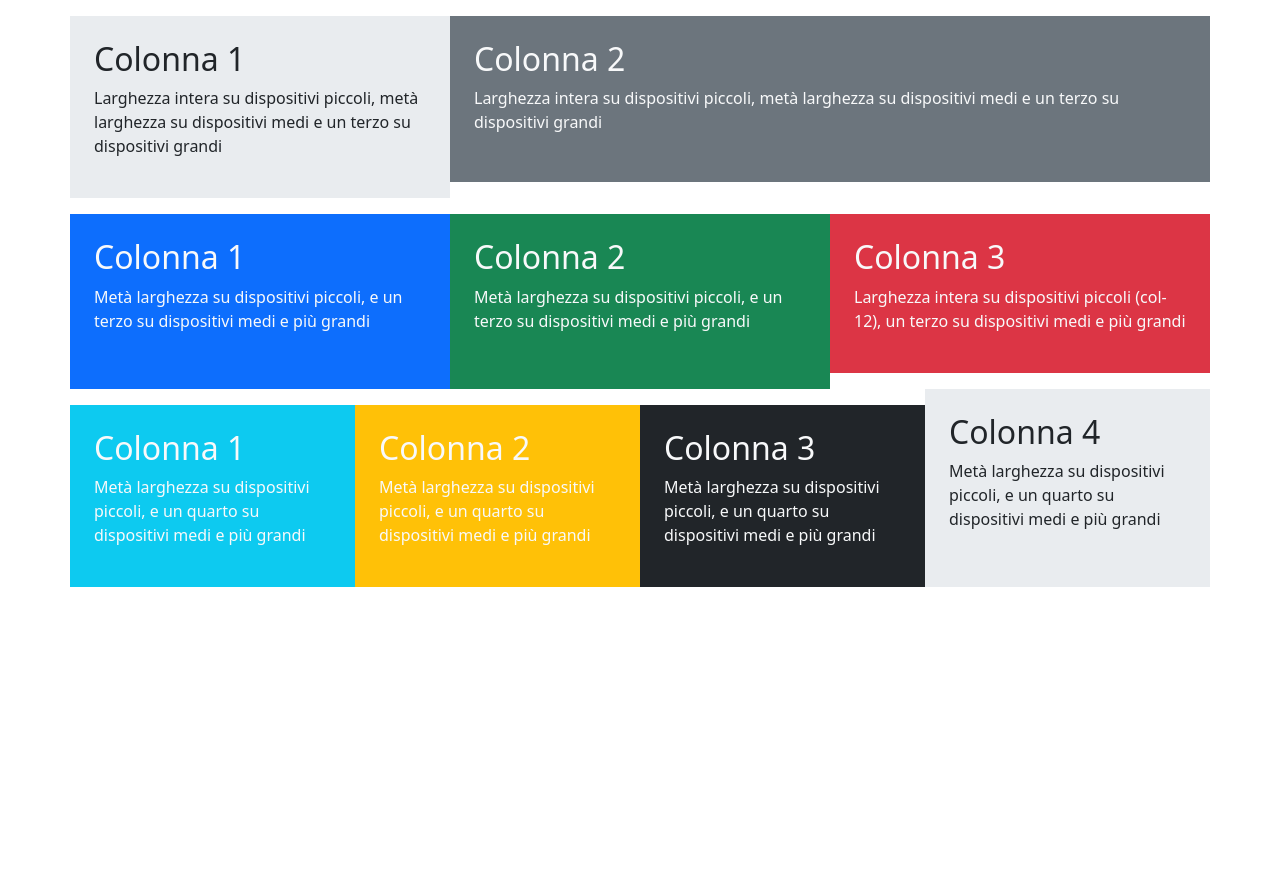
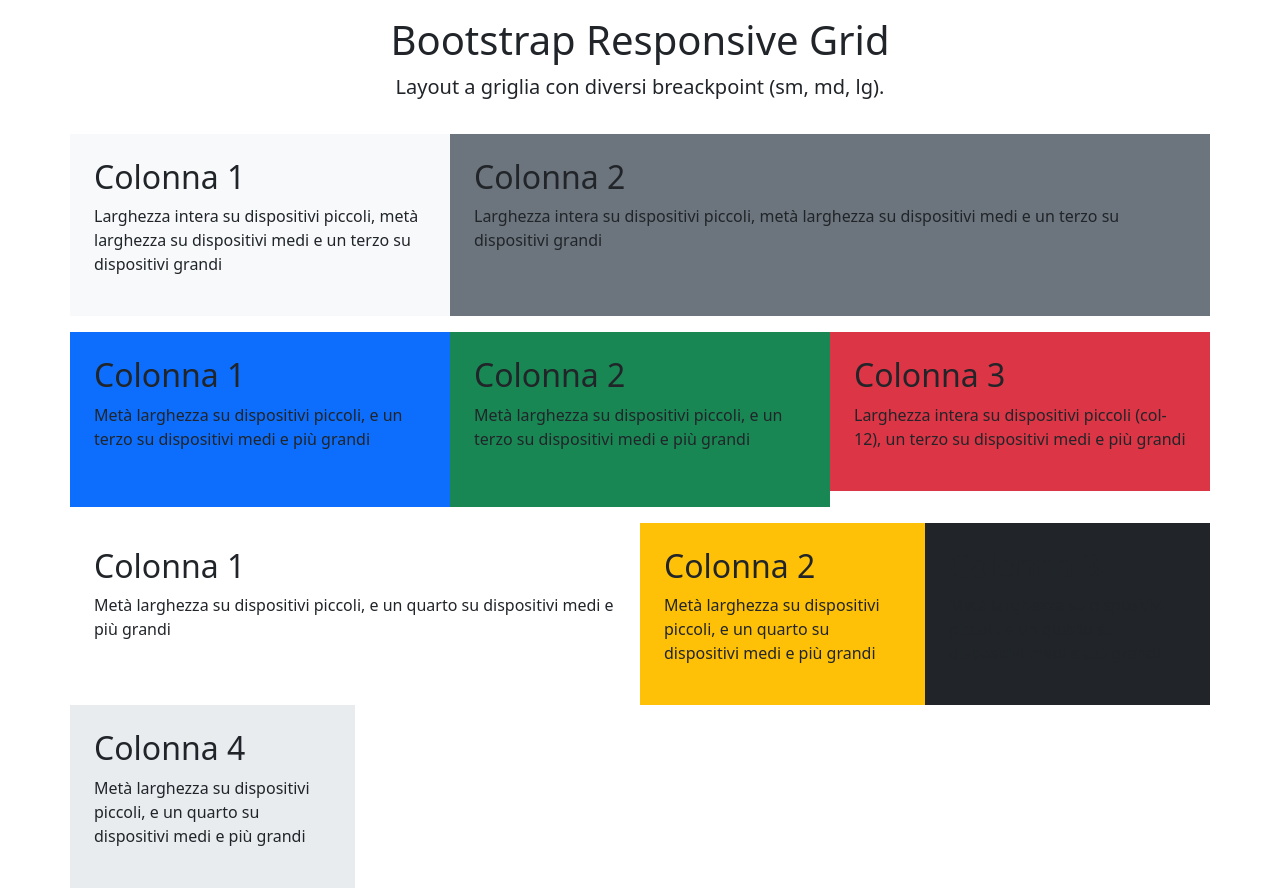
Before and after one commit to LuigiRac/htmlcss-bootstrap-layout, a plain HTML site: page index.html in a window 1280 px wide. Before the commit the page ends 800 px from the top, so only its background shows below. Drawn offline with nearby package versions, Linux system fonts and the light colour scheme.

Commit message:
add div row

```diff
--- a/index.html
+++ b/index.html
@@ -11,48 +11,62 @@
 <body>
 
     <section class="container">
-        <div class="row text-light">
-            <div class="col-sm-12 bg-body-secondary p-sm-4 text-dark mt-3 col-md-6 col-lg-4">
+        <div class="row">
+            <div class="col-12 text-center text-dark p-sm-3">
+                <h1>Bootstrap Responsive Grid</h1>
+                <p class="lead">Layout a griglia con diversi breackpoint (sm, md, lg).</p>
+            </div>
+        </div>
+
+
+        <div class="row">
+            <div class="col-sm-12 col-md-6 col-lg-4 bg-light p-4 ">
                 <h2>Colonna 1</h2>
                 <p> Larghezza intera su dispositivi piccoli, metà larghezza su dispositivi medi e un terzo su dispositivi grandi</p>
             </div>
 
-            <div class="col-sm-12 bg-secondary p-sm-4 mb-3 col-md-6 mt-md-3 col-lg-8">
+            <div class="col-sm-12 col-md-6 col-lg-8 bg-secondary p-4">
                 <h2>Colonna 2</h2>
                 <p> Larghezza intera su dispositivi piccoli, metà larghezza su dispositivi medi e un terzo su dispositivi grandi</p>
             </div>
+        </div>
 
-            <div class="col-sm-6 bg-primary p-sm-4 col-md-4 mt-md-3">
+
+        <div class="row">
+            <div class="col-sm-6 col-md-4 bg-primary p-sm-4  mt-md-3">
                 <h2>Colonna 1</h2>
                 <p> Metà larghezza su dispositivi piccoli, e un terzo su dispositivi medi e più grandi</p>
             </div>
 
-            <div class="col-sm-6 bg-success p-sm-4 col-md-4 mt-md-3">
+            <div class="col-sm-6 col-md-4 bg-success p-sm-4  mt-md-3">
                 <h2>Colonna 2</h2>
                 <p> Metà larghezza su dispositivi piccoli, e un terzo su dispositivi medi e più grandi</p>
             </div>
 
-            <div class="col-sm-12 bg-danger p-sm-4 mb-3 col-md-4 mt-md-3">
+            <div class="col-sm-12 col-md-4 bg-danger p-sm-4 mb-3  mt-md-3">
                 <h2>Colonna 3</h2>
                 <p> Larghezza intera su dispositivi piccoli (col-12), un terzo su dispositivi medi e più grandi</p>
             </div>
+        </div>
 
-            <div class="col-sm-6 bg-info p-sm-4 col-md-3 mt-md-3">
+
+        <div class="row">
+            <div class="col-sm-6 col-md-3bg-info p-sm-4  mt-md-3">
                 <h2>Colonna 1</h2>
                 <p> Metà larghezza su dispositivi piccoli, e un quarto su dispositivi medi e più grandi</p>
             </div>
 
-            <div class="col-sm-6 bg-warning p-sm-4 col-md-3 mt-md-3">
+            <div class="col-sm-6  col-md-3 bg-warning p-sm-4 mt-md-3">
                 <h2>Colonna 2</h2>
                 <p> Metà larghezza su dispositivi piccoli, e un quarto su dispositivi medi e più grandi</p>
             </div>
 
-            <div class="col-sm-6 bg-dark p-sm-4 col-md-3 mt-md-3">
+            <div class="col-sm-6 col-md-3 bg-dark p-sm-4  mt-md-3">
                 <h2>Colonna 3</h2>
                 <p> Metà larghezza su dispositivi piccoli, e un quarto su dispositivi medi e più grandi</p>
             </div>
 
-            <div class="col-sm-6 bg-body-secondary p-sm-4 text-dark col-md-3">
+            <div class="col-sm-6 col-md-3 bg-body-secondary p-sm-4 text-dark ">
                 <h2>Colonna 4</h2>
                 <p> Metà larghezza su dispositivi piccoli, e un quarto su dispositivi medi e più grandi</p>
             </div>
```
